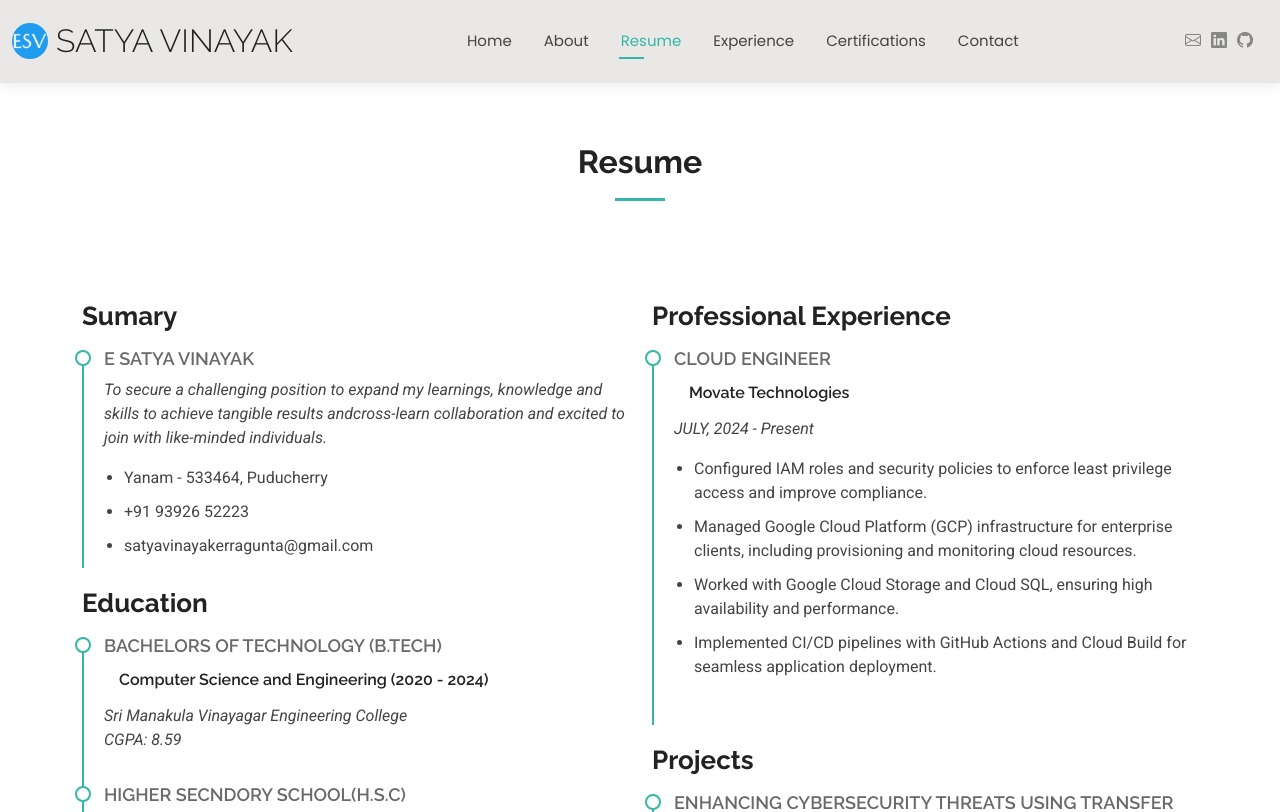
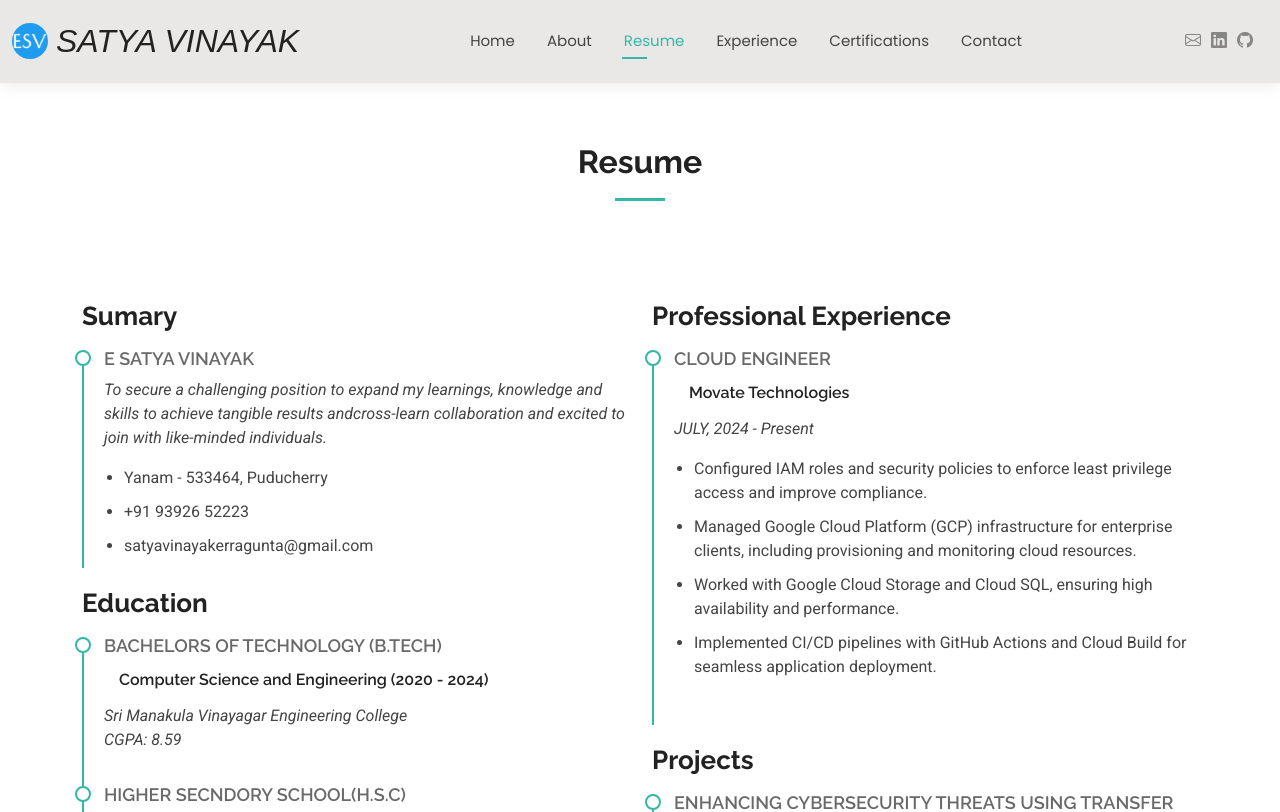
Before and after one commit to Satyavinayak-E/Satyavinayak-E.github.io, a plain HTML site: page resume.html in a window 1280 px wide. Shown: the top 812 px of the page. Drawn offline with Linux system fonts and the light colour scheme.

Commit message:
Updated resume.html

```diff
--- a/resume.html
+++ b/resume.html
@@ -36,7 +36,7 @@
 
       <a href="index.html" class="logo d-flex align-items-center me-auto me-xl-0">
         <img src="assets/img/favicon.ico" style="border-radius: 50px;" alt="loading..">
-        <h1 class="sitename">SATYA VINAYAK</h1>
+        <h1 class="sitename" style="font-family: Arial, sans-serif"><strong><i>Satya Vinayak</i></strong></h1>
       </a>
 
       <nav id="navmenu" class="navmenu">
```
